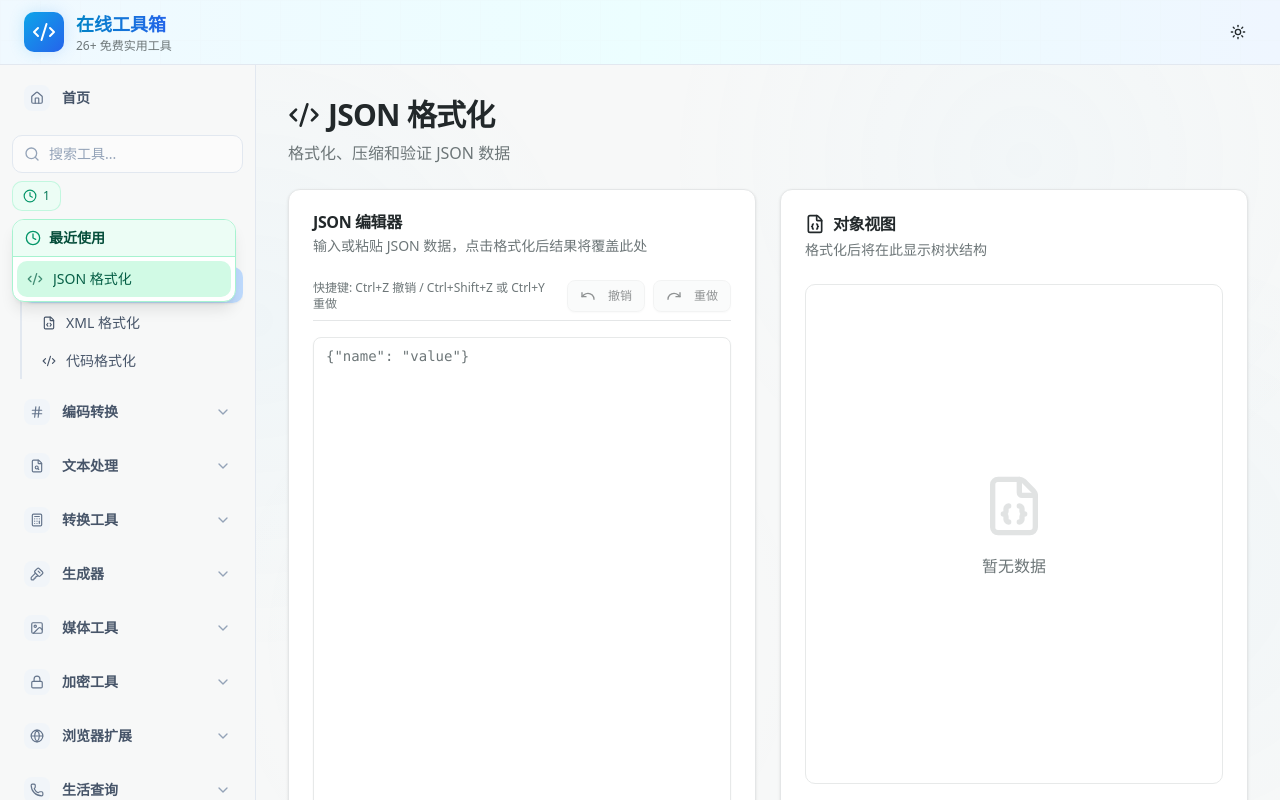
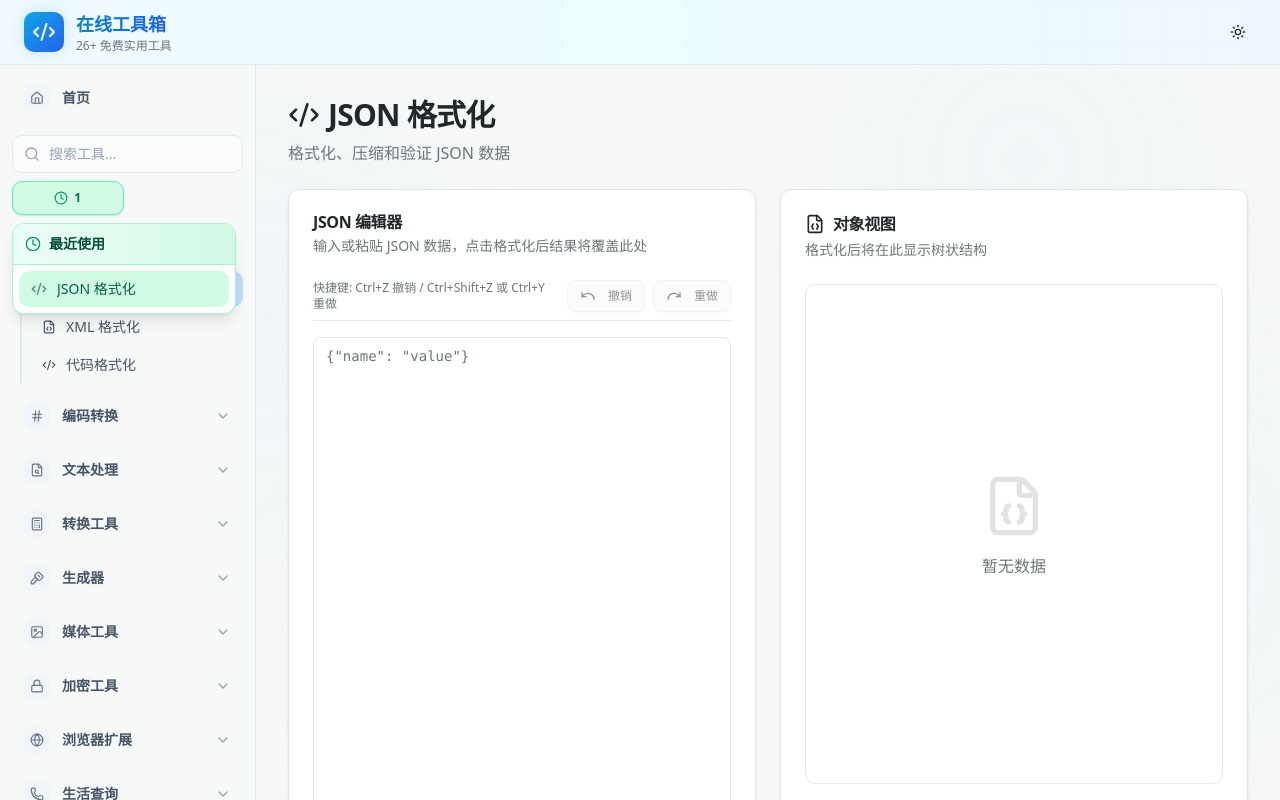
Before and after one commit to ychp/developer-tool, a React (Vite) app: page /json-formatter in a window 1280 px wide. Built offline with nearby package versions, Linux system fonts and the light colour scheme.

Commit message:
style: 优化收藏和最近使用按钮布局
- 使用 grid 布局让两个按钮平分导航栏宽度
- 添加激活状态样式（阴影、边框高亮）
- 悬浮窗标题添加渐变背景
- 优化内边距和间距
- 按钮内容居中对齐

```diff
--- a/src/layouts/Layout.tsx
+++ b/src/layouts/Layout.tsx
@@ -359,36 +359,40 @@ export function Layout() {
               </div>
             )}
 
-            {!sidebarCollapsed && !searchQuery && (
-              <div className="flex items-center gap-1 mb-3">
+            {!sidebarCollapsed && !searchQuery && (favoriteTools.length > 0 || recentToolsList.length > 0) && (
+              <div className="grid grid-cols-2 gap-2 mb-3">
                 {favoriteTools.length > 0 && (
                   <div className="relative">
                     <button
                       onClick={() => setFavoritesOpen(!favoritesOpen)}
-                      className="flex items-center gap-1.5 px-2.5 py-1.5 rounded-lg bg-amber-50 dark:bg-amber-950/30 border border-amber-200/60 dark:border-amber-900/30 hover:bg-amber-100 dark:hover:bg-amber-900/50 transition-colors"
+                      className={`w-full flex items-center justify-center gap-1.5 px-2 py-2 rounded-lg border transition-all duration-200 ${
+                        favoritesOpen
+                          ? 'bg-amber-100 dark:bg-amber-900/40 border-amber-300 dark:border-amber-700 shadow-sm shadow-amber-200 dark:shadow-amber-900/20'
+                          : 'bg-amber-50/80 dark:bg-amber-950/20 border-amber-200/60 dark:border-amber-900/30 hover:bg-amber-100 dark:hover:bg-amber-900/40'
+                      }`}
                       title="我的收藏"
                     >
                       <Star className="h-3.5 w-3.5 text-amber-600 dark:text-amber-400 fill-amber-600 dark:fill-amber-400" />
-                      <span className="text-xs font-medium text-amber-700 dark:text-amber-300">{favoriteTools.length}</span>
+                      <span className="text-xs font-semibold text-amber-700 dark:text-amber-300">{favoriteTools.length}</span>
                     </button>
                     {favoritesOpen && (
                       <>
                         <div className="fixed inset-0 z-10" onClick={() => setFavoritesOpen(false)} />
                         <div className="absolute left-0 top-full mt-2 z-20 w-56 rounded-xl bg-white dark:bg-slate-900 border border-amber-200 dark:border-amber-900/50 shadow-lg overflow-hidden">
-                          <div className="px-3 py-2 border-b border-amber-200 dark:border-amber-900/50 bg-amber-50 dark:bg-amber-950/30">
+                          <div className="px-3 py-2.5 border-b border-amber-200 dark:border-amber-900/50 bg-gradient-to-r from-amber-50 to-amber-100 dark:from-amber-950/40 dark:to-amber-900/30">
                             <div className="flex items-center gap-2">
                               <Star className="h-4 w-4 text-amber-600 dark:text-amber-400" />
                               <span className="text-sm font-semibold text-amber-900 dark:text-amber-100">我的收藏</span>
                             </div>
                           </div>
-                          <div className="max-h-80 overflow-y-auto p-1">
+                          <div className="max-h-80 overflow-y-auto p-1.5">
                             {favoriteTools.map((tool) => {
                               const ToolIcon = tool.icon
                               return (
                                 <div key={tool.path} className="relative group/fav-tool">
                                   <Link
                                     to={tool.path}
-                                    className={`flex items-center gap-2.5 rounded-lg px-2.5 py-2 text-sm transition-all duration-200 ${
+                                    className={`flex items-center gap-2.5 rounded-lg px-3 py-2 text-sm transition-all duration-200 ${
                                       isToolActive(tool.path)
                                         ? 'bg-amber-100 dark:bg-amber-900/50 text-amber-800 dark:text-amber-200 font-medium'
                                         : 'text-slate-700 dark:text-slate-300 hover:bg-amber-50 dark:hover:bg-amber-950/30'
@@ -424,23 +428,27 @@ export function Layout() {
                   <div className="relative">
                     <button
                       onClick={() => setRecentOpen(!recentOpen)}
-                      className="flex items-center gap-1.5 px-2.5 py-1.5 rounded-lg bg-emerald-50 dark:bg-emerald-950/30 border border-emerald-200/60 dark:border-emerald-900/30 hover:bg-emerald-100 dark:hover:bg-emerald-900/50 transition-colors"
+                      className={`w-full flex items-center justify-center gap-1.5 px-2 py-2 rounded-lg border transition-all duration-200 ${
+                        recentOpen
+                          ? 'bg-emerald-100 dark:bg-emerald-900/40 border-emerald-300 dark:border-emerald-700 shadow-sm shadow-emerald-200 dark:shadow-emerald-900/20'
+                          : 'bg-emerald-50/80 dark:bg-emerald-950/20 border-emerald-200/60 dark:border-emerald-900/30 hover:bg-emerald-100 dark:hover:bg-emerald-900/40'
+                      }`}
                       title="最近使用"
                     >
                       <Clock className="h-3.5 w-3.5 text-emerald-600 dark:text-emerald-400" />
-                      <span className="text-xs font-medium text-emerald-700 dark:text-emerald-300">{recentToolsList.length}</span>
+                      <span className="text-xs font-semibold text-emerald-700 dark:text-emerald-300">{recentToolsList.length}</span>
                     </button>
                     {recentOpen && (
                       <>
                         <div className="fixed inset-0 z-10" onClick={() => setRecentOpen(false)} />
                         <div className="absolute left-0 top-full mt-2 z-20 w-56 rounded-xl bg-white dark:bg-slate-900 border border-emerald-200 dark:border-emerald-900/50 shadow-lg overflow-hidden">
-                          <div className="px-3 py-2 border-b border-emerald-200 dark:border-emerald-900/50 bg-emerald-50 dark:bg-emerald-950/30">
+                          <div className="px-3 py-2.5 border-b border-emerald-200 dark:border-emerald-900/50 bg-gradient-to-r from-emerald-50 to-emerald-100 dark:from-emerald-950/40 dark:to-emerald-900/30">
                             <div className="flex items-center gap-2">
                               <Clock className="h-4 w-4 text-emerald-600 dark:text-emerald-400" />
                               <span className="text-sm font-semibold text-emerald-900 dark:text-emerald-100">最近使用</span>
                             </div>
                           </div>
-                          <div className="max-h-80 overflow-y-auto p-1">
+                          <div className="max-h-80 overflow-y-auto p-1.5">
                             {recentToolsList.map((tool) => {
                               if (!tool) return null
                               const ToolIcon = tool.icon
@@ -448,7 +456,7 @@ export function Layout() {
                                 <div key={tool.path} className="relative group/recent-tool">
                                   <Link
                                     to={tool.path}
-                                    className={`flex items-center gap-2.5 rounded-lg px-2.5 py-2 text-sm transition-all duration-200 ${
+                                    className={`flex items-center gap-2.5 rounded-lg px-3 py-2 text-sm transition-all duration-200 ${
                                       isToolActive(tool.path)
                                         ? 'bg-emerald-100 dark:bg-emerald-900/50 text-emerald-800 dark:text-emerald-200 font-medium'
                                         : 'text-slate-700 dark:text-slate-300 hover:bg-emerald-50 dark:hover:bg-emerald-950/30'
```
